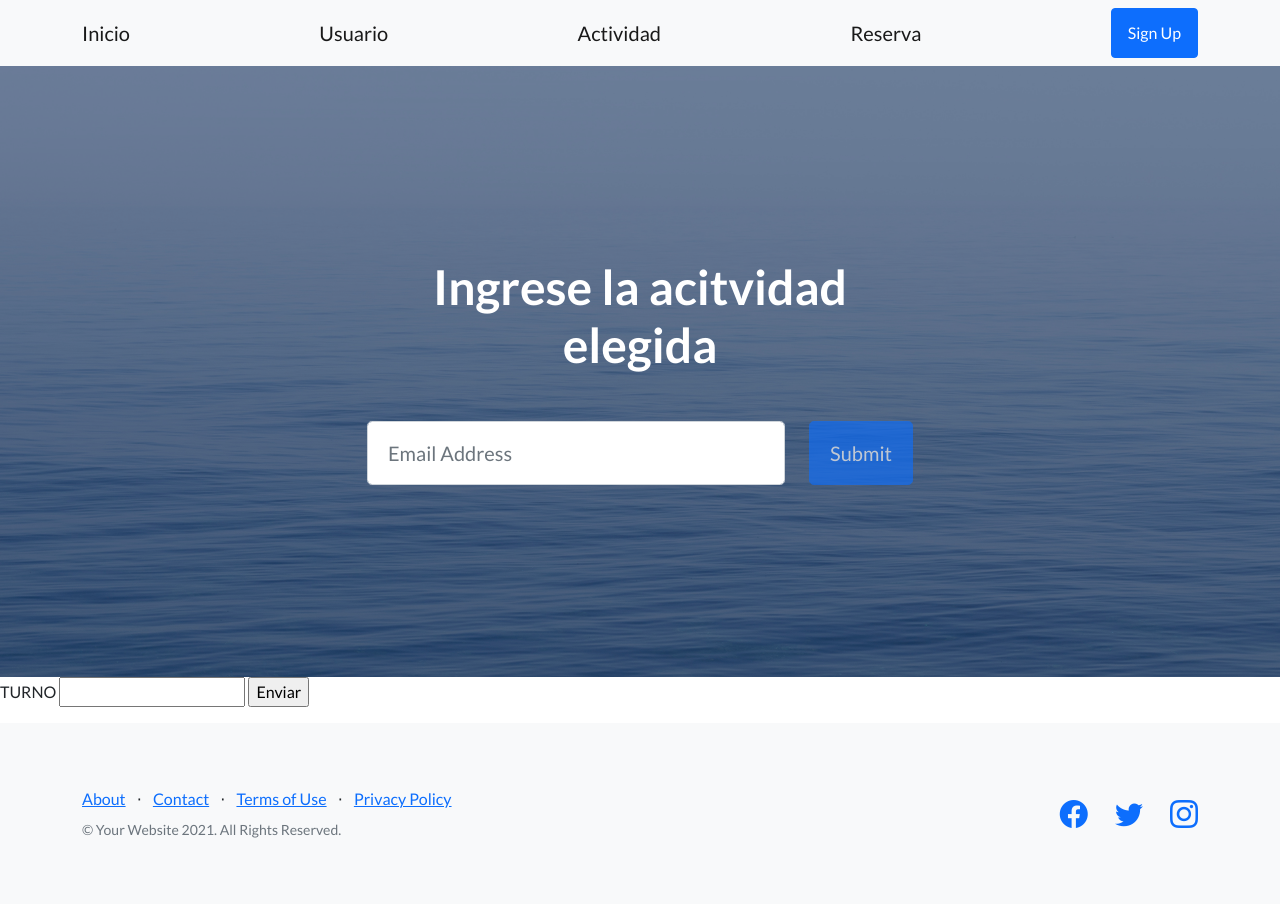
After one commit to juliagonzalez98/EntregaCoder, a Django app: template appjulia/templates/appjulia/BuscaTurno.html in a window 1280 px wide. The commit adds this page. Run offline with Django 4.2, Linux system fonts and the light colour scheme; the template is opened without the code that fills it, so the values that code supplies are empty; some libraries are stand-ins or nearby versions.

Commit message:
entregable

```diff
--- a/appjulia/forms.py
+++ b/appjulia/forms.py
@@ -1,4 +1,4 @@
 from django import forms
 
-class BuscarActividad(forms.Form):
-    actividad = forms.CharField(max_length=35)
+class BuscarTurnoActividadForm (forms.Form):
+    turno = forms.CharField(max_length=10)
--- /dev/null
+++ b/appjulia/templates/appjulia/BuscaTurno.html
@@ -0,0 +1,64 @@
+{% extends 'appjulia/base.html'%}
+{% load static %}
+
+{% block title %}
+<h1>RESERVA TURNO<h1>
+{% endblock %}
+
+{% block contenido %}
+
+ <!-- Masthead-->
+ <header class="masthead">
+    <div class="container position-relative">
+        <div class="row justify-content-center">
+            <div class="col-xl-6">
+                <div class="text-center text-white">
+                    <!-- Page heading-->
+                    <h1 class="mb-5">Ingrese la acitvidad elegida</h1>
+                    <!-- Signup form-->
+                    <!-- * * * * * * * * * * * * * * *-->
+                    <!-- * * SB Forms Contact Form * *-->
+                    <!-- * * * * * * * * * * * * * * *-->
+                    <!-- This form is pre-integrated with SB Forms.-->
+                    <!-- To make this form functional, sign up at-->
+                    <!-- https://startbootstrap.com/solution/contact-forms-->
+                    <!-- to get an API token!-->
+                    <form class="form-subscribe" id="contactForm" data-sb-form-api-token="API_TOKEN">
+                        <!-- Email address input-->
+                        <div class="row">
+                            <div class="col">
+                                <input class="form-control form-control-lg" id="emailAddress" type="email" placeholder="Email Address" data-sb-validations="required,email" />
+                                <div class="invalid-feedback text-white" data-sb-feedback="emailAddress:required">Email Address is required.</div>
+                                <div class="invalid-feedback text-white" data-sb-feedback="emailAddress:email">Email Address Email is not valid.</div>
+                            </div>
+                            <div class="col-auto"><button class="btn btn-primary btn-lg disabled" id="submitButton" type="submit">Submit</button></div>
+                        </div>
+                        <!-- Submit success message-->
+                        <!---->
+                        <!-- This is what your users will see when the form-->
+                        <!-- has successfully submitted-->
+                        <div class="d-none" id="submitSuccessMessage">
+                            <div class="text-center mb-3">
+                                <div class="fw-bolder">Form submission successful!</div>
+                                <p>To activate this form, sign up at</p>
+                                <a class="text-white" href="https://startbootstrap.com/solution/contact-forms">https://startbootstrap.com/solution/contact-forms</a>
+                            </div>
+                        </div>
+                        <!-- Submit error message-->
+                        <!---->
+                        <!-- This is what your users will see when there is-->
+                        <!-- an error submitting the form-->
+                        <div class="d-none" id="submitErrorMessage"><div class="text-center text-danger mb-3">Error sending message!</div></div>
+                    </form>
+                </div>
+            </div>
+        </div>
+    </div>
+</header>
+
+<form action= "appjulia/BuscaTurno" method="GET">
+    {% csrf_token %}
+    <p> TURNO <input type = "text" name="turno">
+    <input type = "submit" value="Enviar">
+ </form>
+{% endblock %}
--- a/appjulia/templates/appjulia/BuscaActividad.html
+++ b/appjulia/templates/appjulia/EligeActividad.html
@@ -2,7 +2,7 @@
 {% load static %}
 
 {% block title %}
-<h1>BUSCA ACTIVIDAD<h1>
+<h1>ELIGE ACTIVIDAD<h1>
 {% endblock %}
 
 {% block contenido %}
--- a/appjulia/templates/appjulia/base.html
+++ b/appjulia/templates/appjulia/base.html
@@ -26,7 +26,7 @@
             <div class="container">
                 <a class="navbar-brand" href="{% url 'index'%}">Inicio</a>
                 <a class="navbar-brand" href="{% url 'FormularioUsuario'%}">Usuario</a>
-                <a class="navbar-brand" href="{% url 'BuscaActividad'%}">Actividad</a>
+                <a class="navbar-brand" href="{% url 'EligeActividad'%}">Actividad</a>
                 <a class="navbar-brand" href="{% url 'reserva'%}">Reserva</a>
                 <a class="btn btn-primary" href="#signup">Sign Up</a>
             </div>
--- a/appjulia/urls.py
+++ b/appjulia/urls.py
@@ -7,5 +7,5 @@ urlpatterns = [
     path('usuario/', usuario, name= "usuario"),
     path('formulariousuario', FormularioUsuario, name= "FormularioUsuario"),
     path('actividad', actividad, name= "actividad"),
-    path('BuscaActividad', BuscaActividad, name="BuscaActividad"),
+    path('EligeActividad', EligeActividad, name="EligeActividad"),
 ]
--- a/appjulia/views.py
+++ b/appjulia/views.py
@@ -28,11 +28,11 @@ def FormularioUsuario(request):
 
     return render(request, "appjulia/FormularioUsuario.html")
 
-def BuscaActividad (request):
+def EligeActividad (request):
     if request.method == "POST":
         print("\n\n {request.POST} \n\n")
         actividad_elegida = request.POST["actividad"]
         actividad_elegida = Actividad(actividad_elegida = actividad)
         actividad_elegida.save()
 
-    return render(request, 'appjulia/BuscaActividad.html')
+    return render(request, 'appjulia/EligeActividad.html')
```
